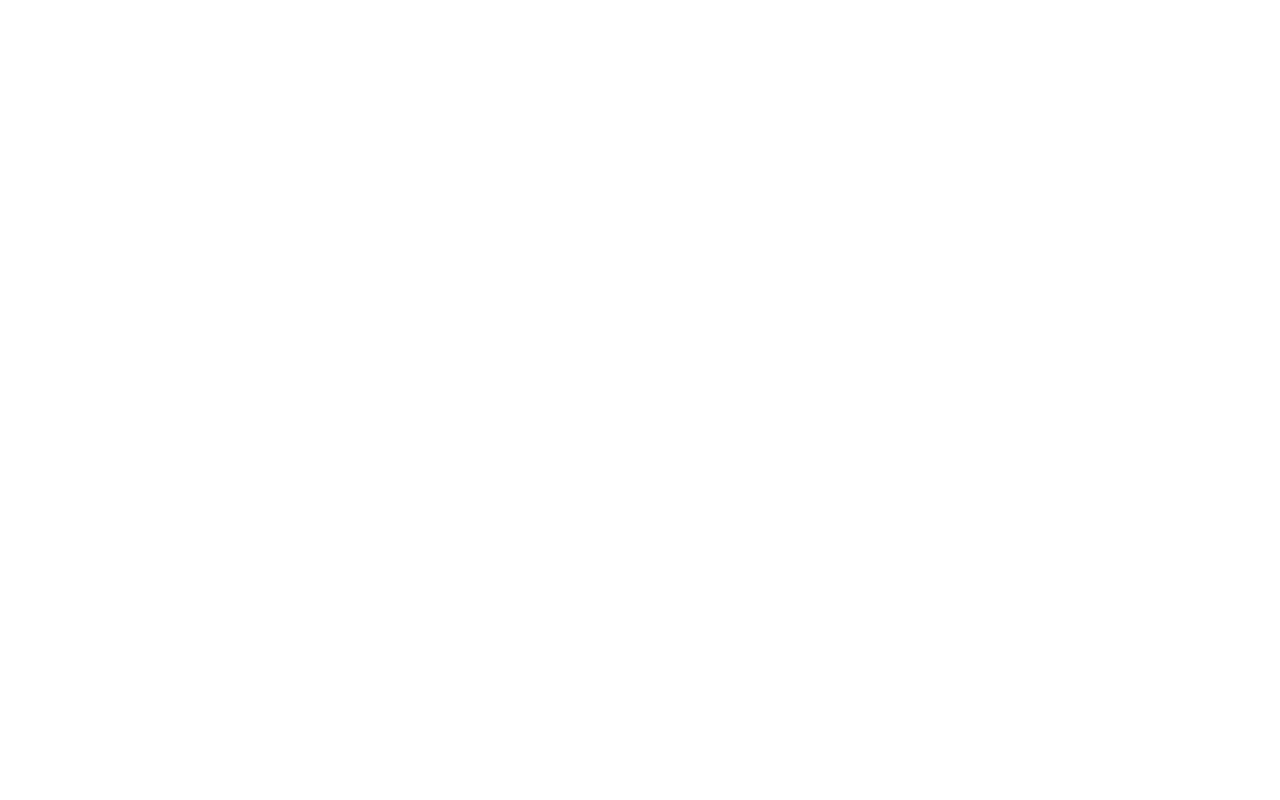
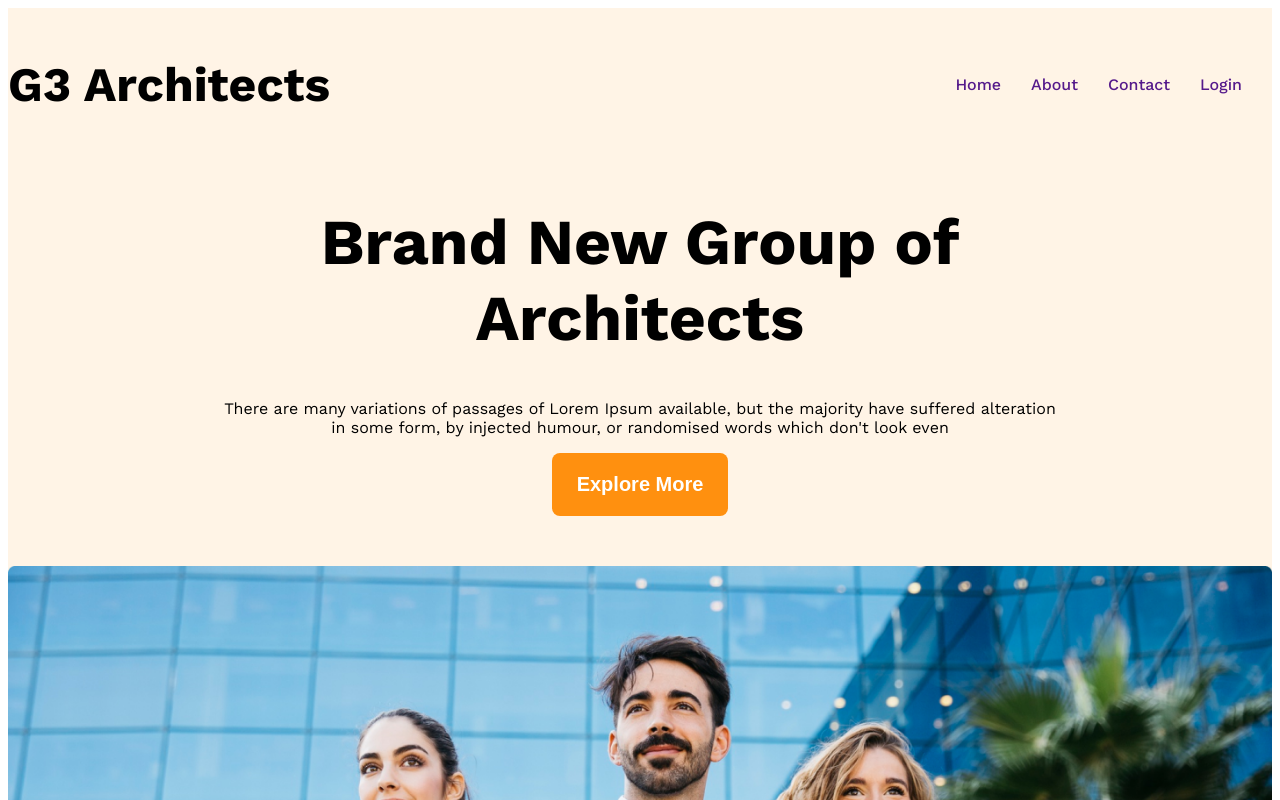
Before and after one commit to SafinRweb/Architect-Landing-Page, a plain HTML site: page index.html in a window 1280 px wide. Shown: the top 800 px of the page. Drawn offline with nearby package versions, Linux system fonts and the light colour scheme.

Commit message:
Added Hero section

```diff
--- a/Styles/style.css
+++ b/Styles/style.css
@@ -0,0 +1,81 @@
+/* Work Sans Font */
+@import url('https://fonts.googleapis.com/css2?family=Work+Sans:ital,wght@0,100..900;1,100..900&display=swap');
+
+/* Global Styles */
+.work-sans-font {
+    font-family: "Work Sans", sans-serif;
+    font-optical-sizing: auto;
+    font-weight: 400;
+    font-style: normal;
+  }
+
+/* Shared Styles */
+.display-flex {
+    display: flex;
+}
+/*dark-2*/
+.text-gray{
+    color: #424242 ;
+}
+/*dark-3*/
+.text-light-gray{
+    color: #727272;
+}
+.bg-light{
+    background-color: rgba(255, 144, 13, 0.1);
+}
+.btn-primary{
+    background-color: #ff900f;
+    color: white;
+    padding: 20px 25px;
+    border-radius: 8px;
+    font-size: 1.25rem;
+    font-weight: 600;
+    border: none;
+}
+
+/* Header Styles */
+
+
+/* Hero Styles */
+.brand{
+    font-weight: bold;
+    font-size: 3rem;
+}
+.navbar{
+    justify-content:space-between ;
+    align-items: center;
+}
+.nav-item{
+    list-style: none;
+    margin-right: 30px;
+}
+.nav-link{
+    text-decoration: none;
+    font-weight: 500;
+}
+.banner, .navbar{
+    max-width: 1440px;
+    margin: 0 auto;
+}
+.banner-content{
+    max-width: 850px;
+    margin: 0 auto;
+    text-align: center;
+    margin-bottom: 50px;
+}
+.banner-title{
+    font-size: 700;
+    font-size: 4rem
+}
+.banner-image{
+    width: 100%;
+}
+
+/*Responsive media queries*/
+@media screen and (max-width: 576px){
+    .navbar, .nav-links{
+        flex-direction: column;
+        align-items: center;
+    }
+}
--- a/index.html
+++ b/index.html
@@ -6,9 +6,26 @@
     <link rel="stylesheet" href="Styles/style.css">
     <title>G3 Architects</title>
 </head>
-<body>
-    <header>
-
+<body class="work-sans-font">
+    <header class="bg-light">
+        <nav class="navbar display-flex">
+            <h3 class="brand">G3 Architects</h3>
+            <ul class="nav-links display-flex">
+                <li class="nav-item"><a href="" class="nav-link">Home</a></li>
+                <li class="nav-item"><a href="" class="nav-link">About</a></li>
+                <li class="nav-item"><a href=""class="nav-link">Contact</a></li>
+                <li class="nav-item"><a href=""class="nav-link">Login</a></li>
+            </ul>
+        </nav>
+        <div class="banner">
+            <div class="banner-content">
+                <h1 class="banner-title">Brand New
+                    Group of Architects</h1>
+                <p class="banner-description">There are many variations of passages of Lorem Ipsum available, but the majority have suffered alteration in some form, by injected humour, or randomised words which don't look even</p>
+                <button class="btn-primary">Explore More</button>
+            </div>
+            <img src="images/banner.png" alt="Banner Image" class="banner-image">
+        </div>
     </header>
 
     <main>
```
Also changed, not shown: images/architect.png (added), images/banner.png (added), images/icons/customers.png (added), images/icons/email.png (added), images/icons/projects.png (added), images/icons/ribon.png (added), images/sponsors/amazon.png (added), images/sponsors/figma.png (added), images/sponsors/google.png (added), images/sponsors/spotify.png (added), images/sponsors/telerama.png (added), images/team1.png (added), images/team2.png (added), images/team3.png (added), 1 more files.
